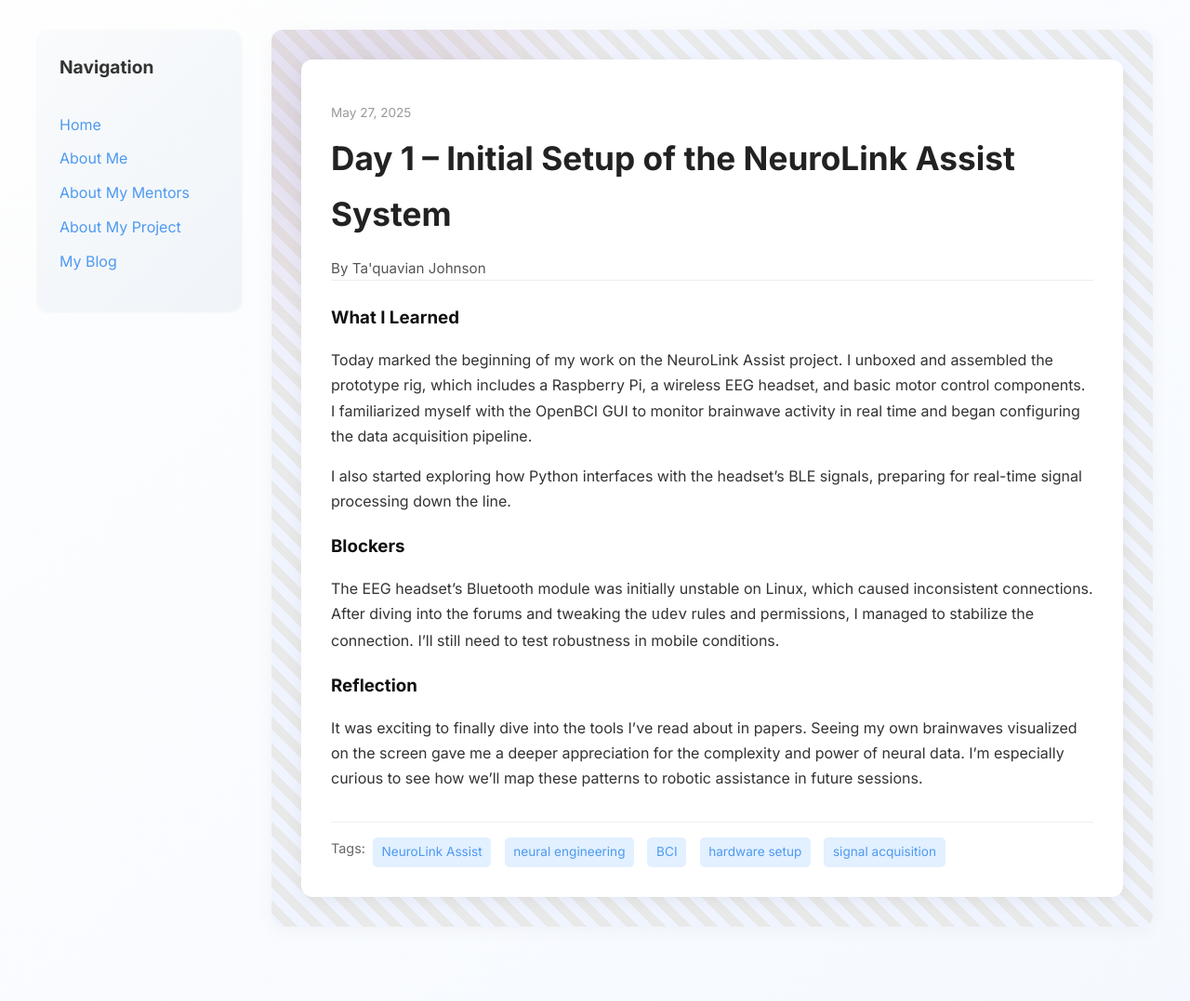
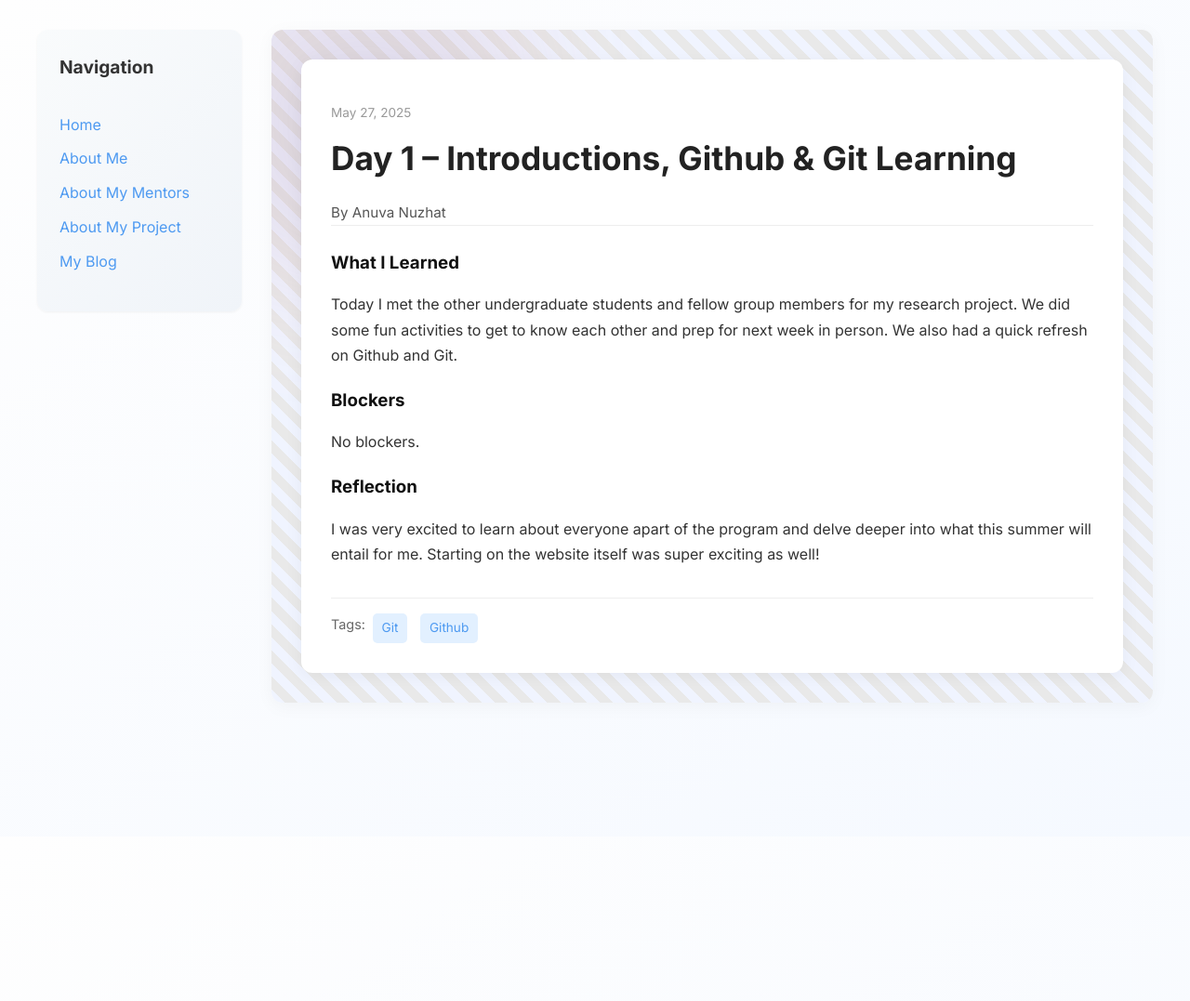
Before and after one commit to anuvanuzhat/anuvanuzhat.github.io, a Jekyll site: the page built from _posts/2025-05-27-day-1.md, in a window 1280 px wide. Shown: the whole page at 93% size. Built offline with Jekyll 4.4.1, drawn with Linux system fonts in a browser that asks for light colours; after the commit the page ends 900 px from its top, so only the background shows below that.

Commit message:
Update 2025-05-27-day-1.md - Updating my day 1 blog post

```diff
--- a/_posts/2025-05-27-day-1.md
+++ b/_posts/2025-05-27-day-1.md
@@ -1,19 +1,17 @@
 ---
 layout: post
-title: "Day 1 – Initial Setup of the NeuroLink Assist System"
+title: "Day 1 – Introductions, Github & Git Learning"
 date: 2025-05-27
-author: Ta'quavian Johnson
+author: Anuva Nuzhat
 permalink: /day1.html
-tags: ["NeuroLink Assist", "neural engineering", "BCI", "hardware setup", "signal acquisition"]
+tags: ["Git", "Github"]
 
 what_i_learned: |
-  Today marked the beginning of my work on the NeuroLink Assist project. I unboxed and assembled the prototype rig, which includes a Raspberry Pi, a wireless EEG headset, and basic motor control components. I familiarized myself with the OpenBCI GUI to monitor brainwave activity in real time and began configuring the data acquisition pipeline.
-
-  I also started exploring how Python interfaces with the headset's BLE signals, preparing for real-time signal processing down the line.
+  Today I met the other undergraduate students and fellow group members for my research project. We did some fun activities to get to know each other and prep for next week in person. We also had a quick refresh on Github and Git.
 
 blockers: |
-  The EEG headset’s Bluetooth module was initially unstable on Linux, which caused inconsistent connections. After diving into the forums and tweaking the `udev` rules and permissions, I managed to stabilize the connection. I’ll still need to test robustness in mobile conditions.
+  No blockers.
 
 reflection: |
-  It was exciting to finally dive into the tools I’ve read about in papers. Seeing my own brainwaves visualized on the screen gave me a deeper appreciation for the complexity and power of neural data. I’m especially curious to see how we’ll map these patterns to robotic assistance in future sessions.
+  I was very excited to learn about everyone apart of the program and delve deeper into what this summer will entail for me. Starting on the website itself was super exciting as well!
 ---
```
